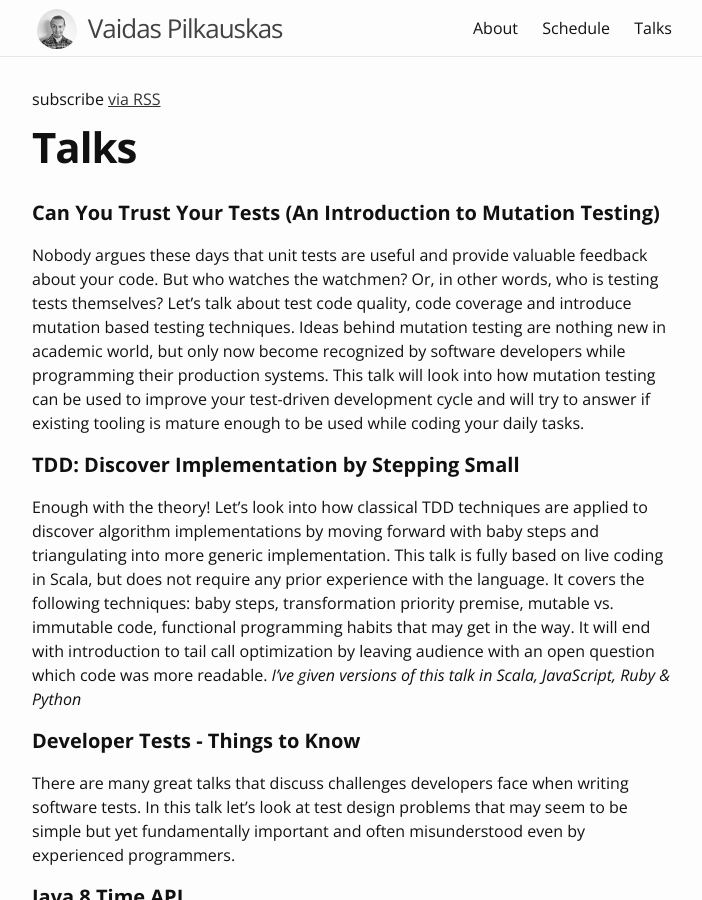
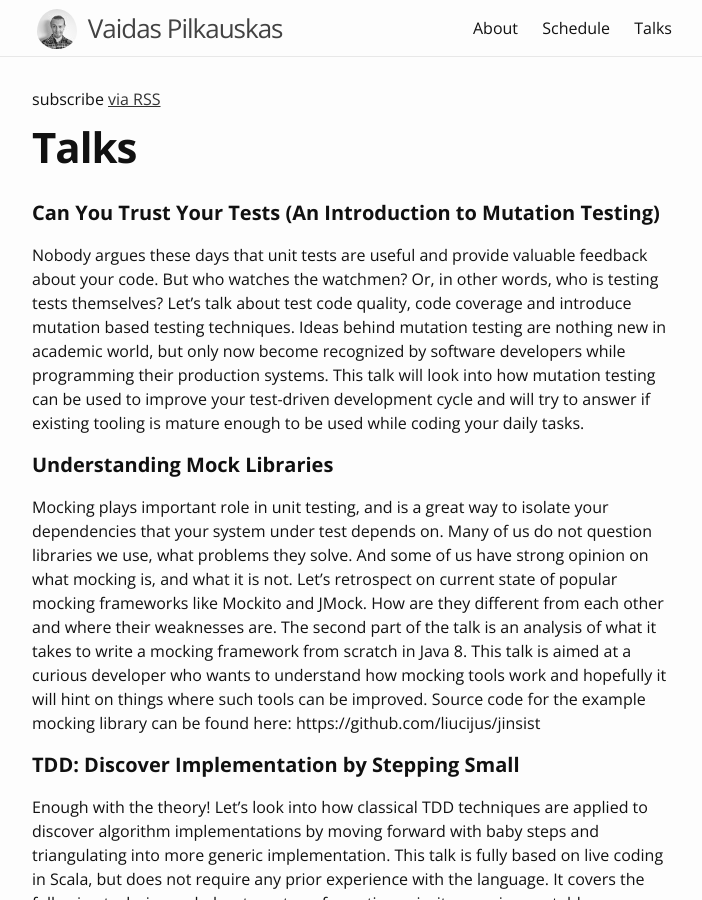
Before and after one commit to liucijus/liucijus.github.io, a Jekyll site: the page built from talks.md, in a window 1280 px wide and 900 px high. Shown: the whole window, without its empty margins (288-990 px from the left). Built offline with Jekyll 4.4.1, drawn with Linux system fonts in a browser that asks for light colours.

Commit message:
Add Understanding Mocks talk

```diff
--- a/talks.md
+++ b/talks.md
@@ -14,6 +14,19 @@ recognized by software developers while programming their production
 systems. This talk will look into how mutation testing can be used to
 improve your test-driven development cycle and will try to answer if
 existing tooling is mature enough to be used while coding your daily tasks.
+
+#### Understanding Mock Libraries
+Mocking plays important role in unit testing, and is a great way to isolate
+your dependencies that your system under test depends on. Many of us do not
+question libraries we use, what problems they solve. And some of us have strong
+opinion on what mocking is, and what it is not. Let’s retrospect on current
+state of popular mocking frameworks like Mockito and JMock. How are they
+different from each other and where their weaknesses are. The second part of
+the talk is an analysis of what it takes to write a mocking framework from
+scratch in Java 8. This talk is aimed at a curious developer who wants to
+understand how mocking tools work and hopefully it will hint on things where
+such tools can be improved. Source code for the example mocking library can be
+found here: https://github.com/liucijus/jinsist
 
 #### TDD: Discover Implementation by Stepping Small
 Enough with the theory! Let's look into how classical TDD techniques are
```
